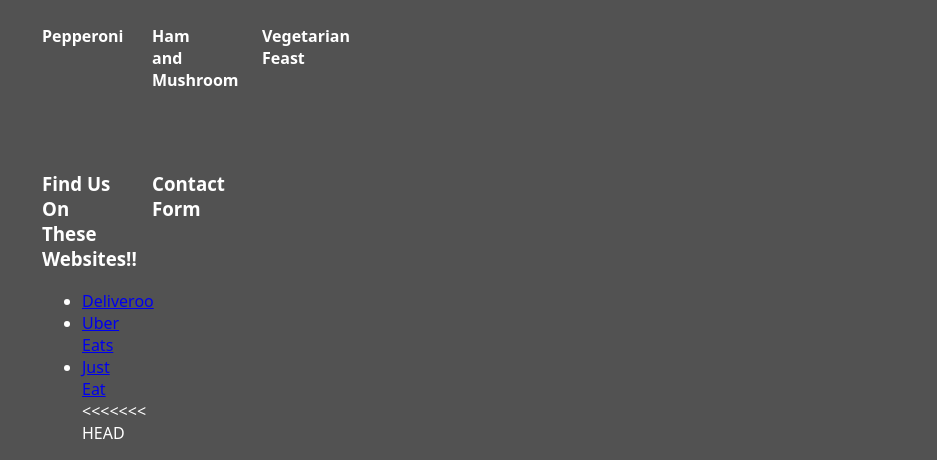
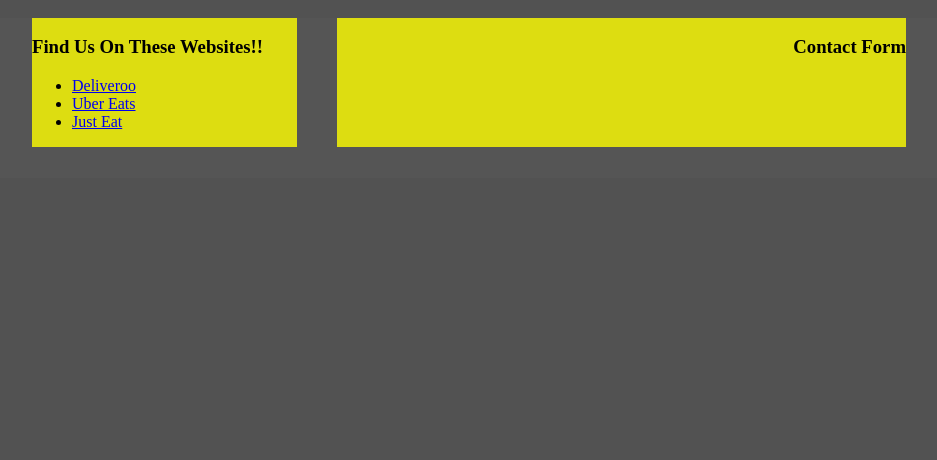
Before and after one commit to kmanju8/Pizza-Continuation, a Flask app: page / in a window 1280 px wide. Shown: the part 1880-2340 px from the top of the page, without its empty margins (171-1108 px from the left). After the commit the page ends 2027 px from the top, so only its background shows below. Run offline with Flask 2, Linux system fonts and the light colour scheme; style sheets or scripts are compiled from the project's sources.

Commit message:
random small fixes

```diff
--- a/templates/index.html
+++ b/templates/index.html
@@ -2,7 +2,7 @@
 <html>
 <head>
     <title>PizzaProject</title>
-    <link rel='stylesheet' type='text/css' href='style.css'>
+    <link rel='stylesheet' type='text/css' href='style.scss'>
 </head>
 
 <body class='body'>
@@ -77,7 +77,7 @@
 			<li><a href='#'>Deliveroo</a></li>
             <li><a href='#'>Uber Eats</a></li>
             <li><a href='#'>Just Eat</a></li>
-<<<<<<< HEAD
+
 		</ul>
 	</div>
 	<div id="contactcontainer">
--- a/templates/style.css
+++ b/templates/style.css
@@ -3,16 +3,18 @@
 }
 
 #vInline {
-  display: inline;
   color: white;
   font-family: "Noto Sans", sans-serif;
-  float: left;
 }
 
 #fixedwidth {
   width: 874px;
   margin: 0 auto;
   display: block;
+}
+
+.alignleft {
+  float: left;
 }
 
 #loginForm, #sidebar {
@@ -22,11 +24,37 @@
   padding: 10px;
 }
 
+#sidebar li {
+  padding: 5px 5px 5px 5px;
+  text-decoration: none;
+}
+
 .noUnderline {
   text-decoration: none;
   border-right: 5px;
   color: white;
   font-family: "Noto Sans", sans-serif;
+}
+
+.item1 {
+  grid-column-start: 1;
+  grid-column-end: 4;
+}
+
+#contactcontainer {
+  grid-column-start: 2;
+  grid-column-end: 4;
+  text-align: right;
+}
+
+#contactcontainer::before {
+  content: "";
+  background-color: #555555;
+  position: absolute;
+  height: 20%;
+  width: 200vw;
+  left: -100vw;
+  z-index: -1;
 }
 
 .grid-container {
@@ -35,19 +63,19 @@
   grid-template-columns: repeat(3, minmax(0, 1fr));
   grid-gap: 40px;
   /*background-color: #2196F3;*/
-  padding: 10px;
-  color: white;
-  font-family: "Noto Sans", sans-serif;
+  padding-top: 100px;
 }
 
-.grid-container {
-  width: 290px;
-  height: 300px;
+.grid-container > div {
+  background-color: rgba(255, 255, 0, 0.8);
 }
 
-.item1 {
-  grid-column-start: 1;
-  grid-column-end: 4;
+.productpreview {
+  max-width: 100%;
+}
+
+#loginblock {
+  float: right;
 }
 
 #topImage {
```
Also changed, not shown: 1 other file.
